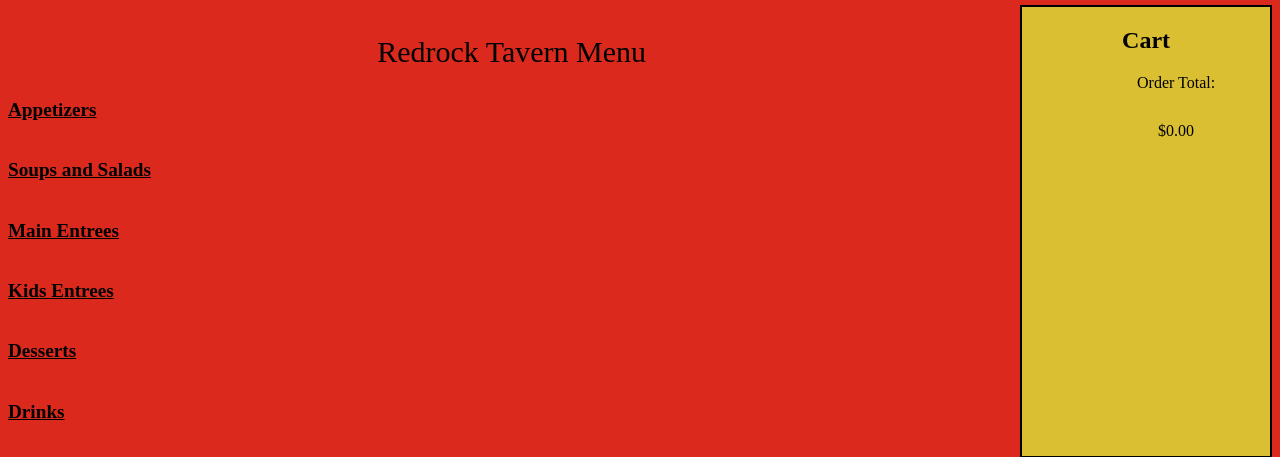
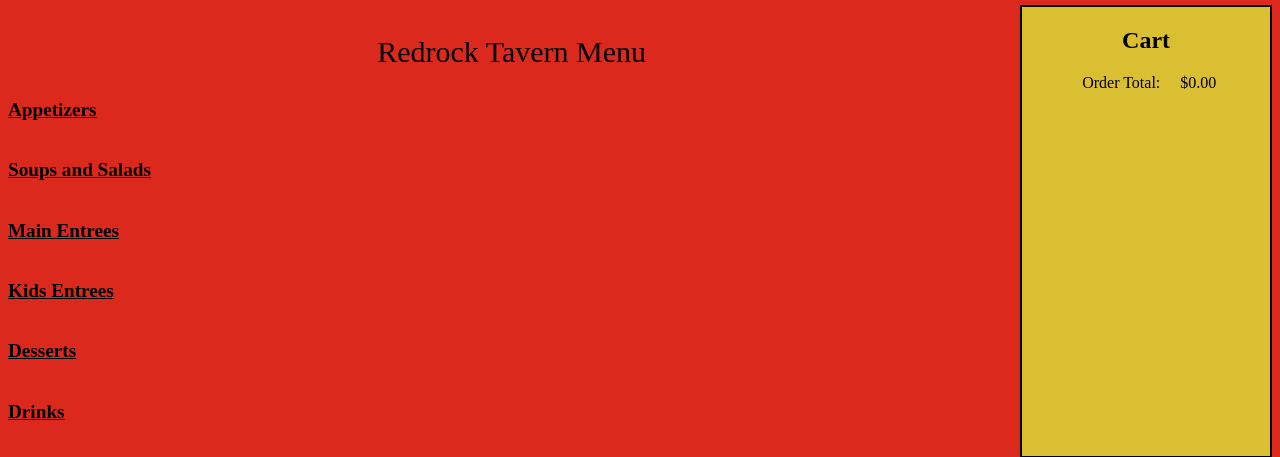
Before and after one commit to CalebUhouse/Web-Design-Group-Project, a PHP site: page /Takeout.html in a window 1280 px wide. Shown: the part 120-577 px from the top of the page. Run offline with PHP 8.4, Linux system fonts and the light colour scheme.

Commit message:
Update Restaurant.css

```diff
--- a/Restaurant.css
+++ b/Restaurant.css
@@ -113,3 +113,9 @@ li.item
     margin: 6px 6px 6px 6px;
     background-color: lightskyblue;
 }
+
+.pricebox
+{
+    display: flex;
+    flex-wrap: wrap;
+}
```
